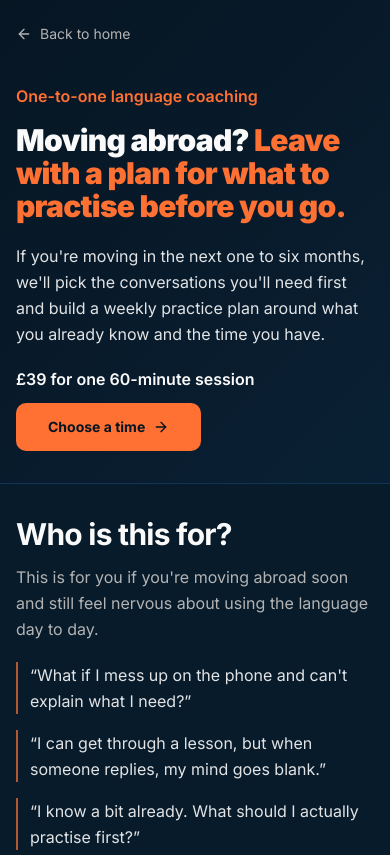
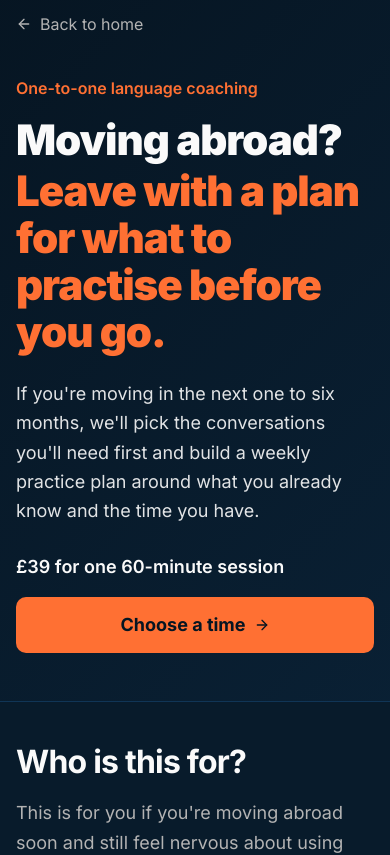
Before and after one commit to hutchy9999/jameshutchinsonlanguages, a React (Vite) app: page /coaching in a window 390 px wide. Shown: the top 855 px of the page. Built offline with nearby package versions, Linux system fonts and the light colour scheme; the HTML template or start-up script is replaced by a standard one.

Commit message:
Improve mobile readability on the coaching page

```diff
--- a/src/components/CoachingAbout.tsx
+++ b/src/components/CoachingAbout.tsx
@@ -6,16 +6,16 @@ export const CoachingAbout = () => (
       <h2 id="about-heading" className="text-3xl sm:text-4xl">Hi, I'm <span className="text-primary">James.</span></h2>
 
       <div className="mt-6 grid gap-7 lg:grid-cols-[minmax(0,1fr)_20rem] lg:gap-14">
-        <div className="grid grid-cols-[clamp(7rem,40vw,11rem)_minmax(0,1fr)] items-center gap-4 sm:gap-6 lg:col-start-2 lg:row-start-1 lg:block">
+        <div className="flex flex-wrap items-center gap-4 sm:gap-6 lg:col-start-2 lg:row-start-1 lg:block">
           <img
             src={jamesCloseUp}
             alt="James Hutchinson"
             width={500}
             height={500}
             loading="lazy"
-            className="aspect-square w-full rounded-xl object-cover shadow-book lg:rounded-2xl"
+            className="aspect-square w-[clamp(7rem,40vw,11rem)] max-w-full rounded-xl object-cover shadow-book lg:w-full lg:rounded-2xl"
           />
-          <dl className="grid gap-3 sm:grid-cols-2 sm:gap-5 lg:mt-5">
+          <dl className="grid min-w-[min(100%,8.5rem)] flex-1 gap-3 sm:grid-cols-2 sm:gap-5 lg:mt-5">
             <div className="flex flex-col-reverse justify-end gap-1">
               <dt className="text-sm leading-snug text-muted-foreground">Years learning Spanish and Italian</dt>
               <dd className="text-2xl font-bold text-primary sm:text-3xl">13</dd>
--- a/src/pages/Coaching.tsx
+++ b/src/pages/Coaching.tsx
@@ -12,7 +12,7 @@ import {
 import { Button } from "@/components/ui/button";
 
 const CALENDLY_BOOKING_URL = "https://calendly.com/james-jameshutchinsonlanguages/language-coaching";
-const bookingButtonClass = "min-h-12 bg-primary font-bold text-background hover:bg-primary/90";
+const bookingButtonClass = "h-auto min-h-12 w-full whitespace-normal bg-primary px-4 py-3.5 text-lg font-bold text-background hover:bg-primary/90 sm:w-auto sm:px-8 sm:py-2 sm:text-sm";
 
 const movingAbroadWorries = [
   "What if I mess up on the phone and can't explain what I need?",
@@ -69,25 +69,25 @@ const Coaching = () => {
   }, []);
 
   return (
-    <main>
+    <main className="[overflow-wrap:anywhere]">
       <section className="bg-gradient-hero px-4 sm:px-6">
         <div className="mx-auto max-w-6xl">
-          <Link to="/" className="inline-flex items-center gap-2 py-6 text-sm text-muted-foreground hover:text-primary">
+          <Link to="/" className="inline-flex min-h-12 items-center gap-2 rounded-sm text-base text-muted-foreground hover:text-primary focus-visible:outline-none focus-visible:ring-2 focus-visible:ring-ring sm:py-6 sm:text-sm">
             <ArrowLeft aria-hidden="true" className="h-4 w-4" />
             Back to home
           </Link>
 
-          <div className="grid items-center gap-8 pb-8 pt-4 md:grid-cols-[1.6fr_1fr] md:pb-12 md:pt-8 lg:gap-12">
+          <div className="grid items-center gap-8 pb-12 pt-7 sm:pb-8 sm:pt-4 md:grid-cols-[1.6fr_1fr] md:pb-12 md:pt-8 lg:gap-12">
             <div>
               <p className="mb-4 font-semibold text-primary">One-to-one language coaching</p>
-              <h1 className="text-3xl leading-[1.1] sm:text-4xl lg:text-5xl">
-                Moving abroad? <span className="text-primary">Leave with a plan for what to practise before you go.</span>
+              <h1 className="text-4xl leading-[1.12] min-[380px]:text-[2.625rem] sm:text-4xl sm:leading-[1.1] lg:text-5xl">
+                Moving abroad? <span className="mt-1 block text-primary sm:mt-0 sm:inline">Leave with a plan for what to practise before you go.</span>
               </h1>
-              <p className="mt-5 max-w-xl text-base leading-relaxed text-foreground/90 sm:text-lg">
+              <p className="mt-6 max-w-xl text-pretty text-lg leading-relaxed text-foreground/90 sm:mt-5">
                 If you're moving in the next one to six months, we'll pick the conversations you'll need first and build a weekly practice plan around what you already know and the time you have.
               </p>
-              <div className="mt-5 space-y-3">
-                <p className="font-semibold">£39 for one 60-minute session</p>
+              <div className="mt-7 space-y-4 sm:mt-5 sm:space-y-3">
+                <p className="text-lg font-semibold sm:text-base">£39 for one 60-minute session</p>
                 <Button asChild size="lg" className={bookingButtonClass}>
                   <a href={CALENDLY_BOOKING_URL}>Choose a time <ArrowRight aria-hidden="true" /></a>
                 </Button>
@@ -102,17 +102,17 @@ const Coaching = () => {
         </div>
       </section>
 
-      <section className="border-y border-border bg-card px-4 py-8 sm:px-6 md:py-12" aria-labelledby="audience-heading">
-        <div className="mx-auto grid max-w-6xl gap-5 lg:grid-cols-[2fr_3fr] lg:gap-10">
+      <section className="border-y border-border bg-card px-4 py-10 sm:px-6 sm:py-8 md:py-12" aria-labelledby="audience-heading">
+        <div className="mx-auto grid max-w-6xl gap-6 sm:gap-5 lg:grid-cols-[2fr_3fr] lg:gap-10">
           <div>
-            <h2 id="audience-heading" className="text-3xl sm:text-4xl">Who is this for?</h2>
-            <p className="mt-3 max-w-md leading-relaxed text-muted-foreground">
+            <h2 id="audience-heading" className="text-[2rem] leading-tight sm:text-4xl">Who is this for?</h2>
+            <p className="mt-4 max-w-md text-lg leading-relaxed text-muted-foreground sm:mt-3 sm:text-base">
               This is for you if you're moving abroad soon and still feel nervous about using the language day to day.
             </p>
           </div>
-          <ul className="grid gap-4 sm:grid-cols-2">
+          <ul className="grid gap-5 sm:grid-cols-2 sm:gap-4">
             {movingAbroadWorries.map((worry) => (
-              <li key={worry} className="border-l-2 border-primary/70 pl-3 leading-relaxed text-foreground/90">
+              <li key={worry} className="border-l-2 border-primary/70 pl-4 text-lg leading-relaxed text-foreground/90 sm:pl-3 sm:text-base">
                 &ldquo;{worry}&rdquo;
               </li>
             ))}
@@ -152,7 +152,7 @@ const Coaching = () => {
       </section>
 
       <section id="book" tabIndex={-1} className="scroll-mt-6 px-4 pb-16 sm:px-6 sm:pb-20" aria-labelledby="booking-heading">
-        <div className="mx-auto max-w-3xl rounded-2xl border border-primary/40 bg-gradient-hero px-5 py-10 text-center shadow-book sm:p-12">
+        <div className="mx-auto max-w-3xl rounded-2xl border border-primary/40 bg-gradient-hero px-4 py-10 text-center shadow-book sm:p-12">
           <h2 id="booking-heading" className="text-3xl sm:text-4xl">Book your coaching session</h2>
           <p className="mb-6 mt-3 text-lg text-muted-foreground">60 minutes with James, in English, for £39.</p>
           <Button asChild size="lg" className={bookingButtonClass}>
```
